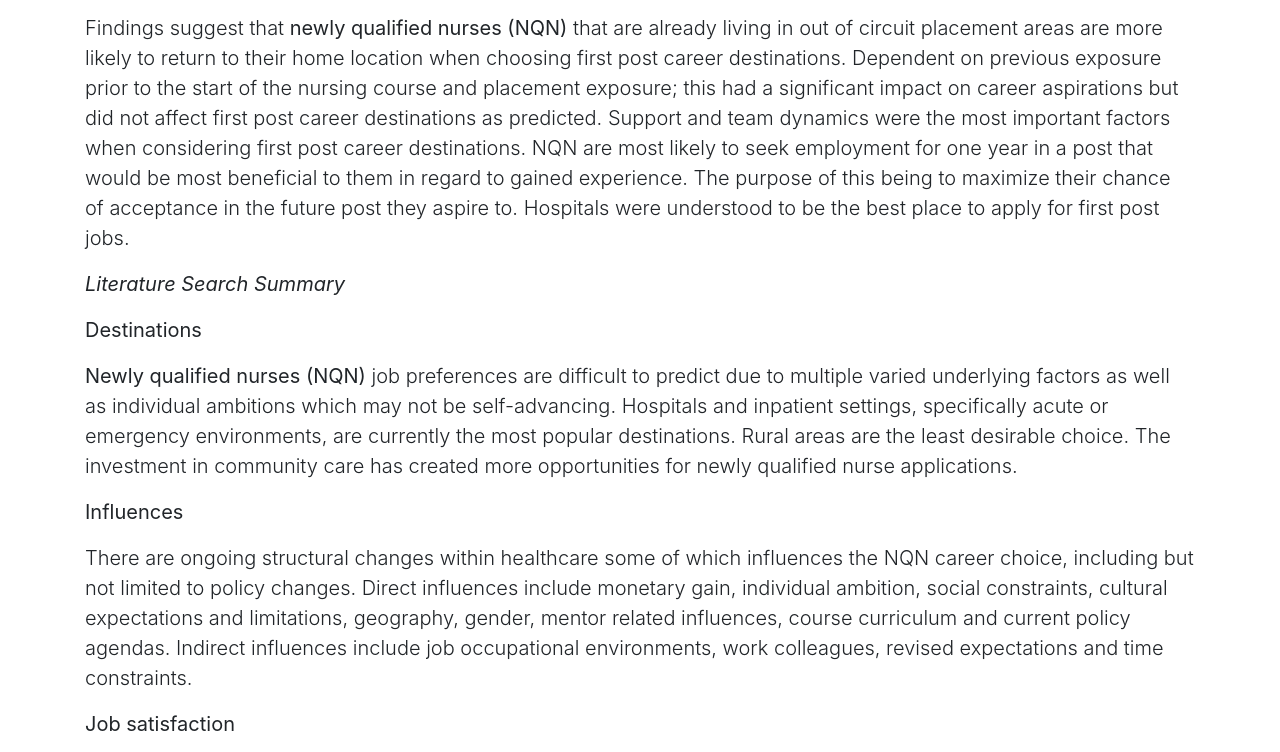
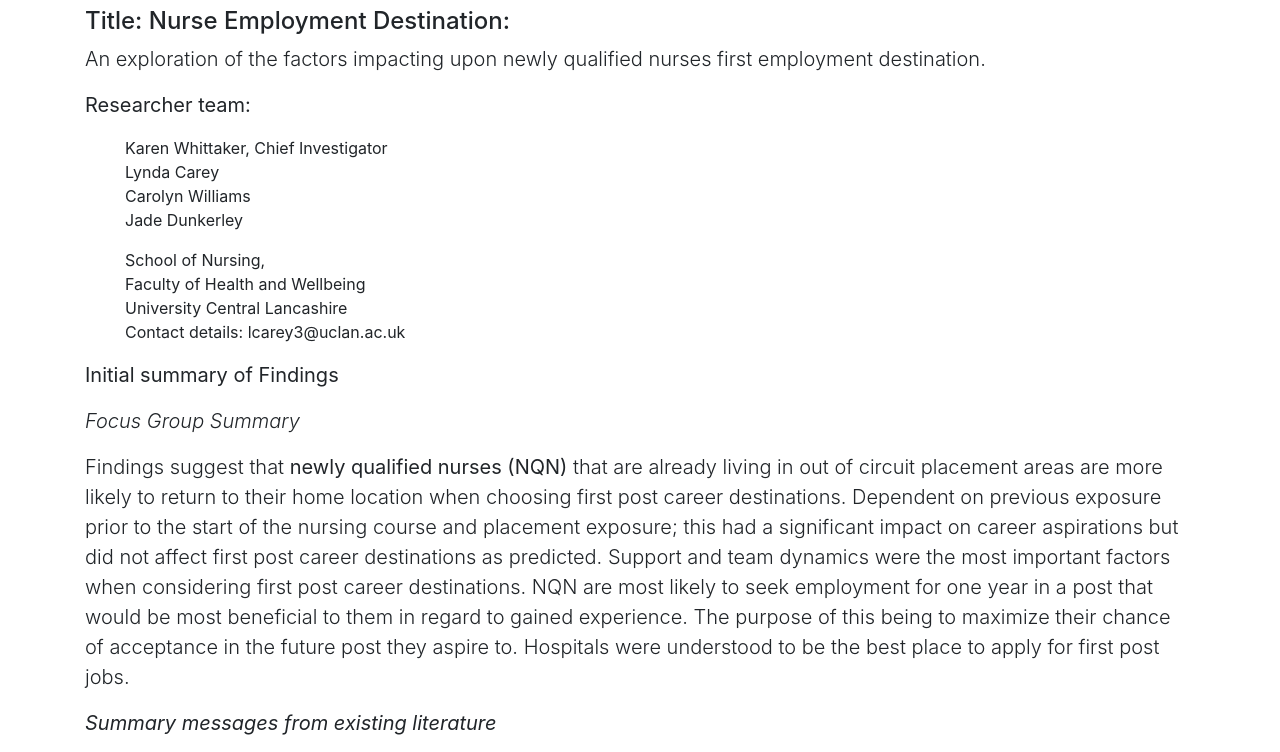
Before and after one commit to NEDProject/site, a website: page index.html in a window 1280 px wide. Shown: the part 193-945 px from the top of the page. Drawn offline with Linux system fonts and the light colour scheme.

Commit message:
Update index.html

```diff
--- a/index.html
+++ b/index.html
@@ -37,10 +37,26 @@
   <div class="container">
     <div class="row">
       <div class="col-lg-12">
-        <h1 class="mt-5">NED Project</h1>
-		<p class="lead">Initial summary of Findings</p>
+        <h1 class="mt-5">Nurse Employment Destination (NED) Project</h1>
+		<h4 class="mt-5">Title: Nurse Employment Destination:</h4>
+		<p class="lead">An exploration of the factors impacting upon newly qualified nurses first employment destination.</p>
+		<p class="lead"><b>Researcher team:</b></p>
+		<ul style="list-style-type:none;">
+		<li>Karen Whittaker, Chief Investigator</li>
+		<li>Lynda Carey</li>
+		<li>Carolyn Williams</li>
+		<li>Jade Dunkerley</li>
+		</ul>
+		<ul style="list-style-type:none;">
+		<li>School of Nursing,</li>
+		<li>Faculty of Health and Wellbeing</li>
+		<li>University Central Lancashire</li>
+		<li>Contact details: lcarey3@uclan.ac.uk</li>
+		</ul>
+		<p class="lead"><b>Initial summary of Findings</b></p>
+		<p class="lead"><em>Focus Group Summary</em></p>
         <p class="lead">Findings suggest that <b>newly qualified nurses (NQN)</b> that are already living in out of circuit placement areas are more likely to return to their home location when choosing first post career destinations. Dependent on previous exposure prior to the start of the nursing course and placement exposure; this had a significant impact on career aspirations but did not affect first post career destinations as predicted. Support and team dynamics were the most important factors when considering first post career destinations. NQN are most likely to seek employment for one year in a post that would be most beneficial to them in regard to gained experience. The purpose of this being to maximize their chance of acceptance in the future post they aspire to. Hospitals were understood to be the best place to apply for first post jobs.</p>
-        <p class="lead"><em><b>Literature Search Summary</b></em></p>
+        <p class="lead"><em><b>Summary messages from existing literature</b></em></p>
 		<p class="lead"><b>Destinations</b></p>
 		<p class="lead"><b>Newly qualified nurses (NQN)</b> job preferences are difficult to predict due to multiple varied underlying factors as well as individual ambitions which may not be self-advancing. Hospitals and inpatient settings, specifically acute or emergency environments, are currently the most popular destinations. Rural areas are the least desirable choice. The investment in community care has created more opportunities for newly qualified nurse applications.</p>
 		<p class="lead"><b>Influences</b></p>
```
